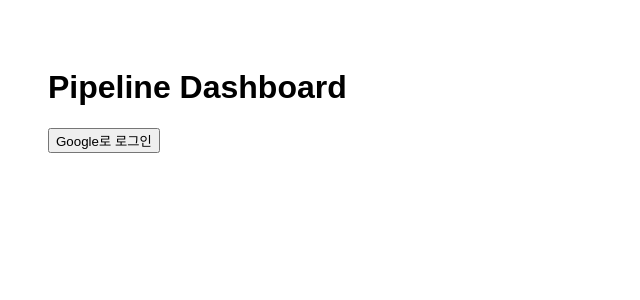
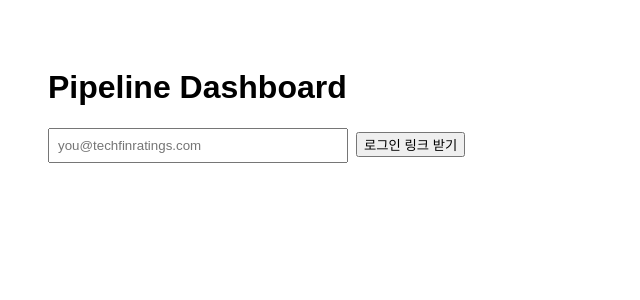
Before and after one commit to techfinra/pipelinedashboard, a Next.js app: page / in a window 1280 px wide. Shown: the top 300 px of the page, without its empty margins (0-640 px from the left). Built offline with nearby package versions, Linux system fonts and the light colour scheme; no server answers.

Commit message:
Switch to email link (passwordless) sign-in: app/page.js

```diff
--- a/app/page.js
+++ b/app/page.js
@@ -1,12 +1,23 @@
 'use client';
 
 import { useEffect, useState } from "react";
-import { signInWithPopup, signOut, onAuthStateChanged } from "firebase/auth";
-import { auth, googleProvider, ALLOWED_DOMAIN } from "../lib/firebase";
+import {
+  sendSignInLinkToEmail,
+  isSignInWithEmailLink,
+  signInWithEmailLink,
+  signOut,
+  onAuthStateChanged,
+} from "firebase/auth";
+import { auth, ALLOWED_DOMAIN, getActionCodeSettings } from "../lib/firebase";
+
+const EMAIL_STORAGE_KEY = "pipelineDashboardEmailForSignIn";
 
 export default function Home() {
   const [user, setUser] = useState(null);
   const [loading, setLoading] = useState(true);
+  const [email, setEmail] = useState("");
+  const [linkSent, setLinkSent] = useState(false);
+  const [needsEmailConfirm, setNeedsEmailConfirm] = useState(false);
   const [error, setError] = useState("");
 
   useEffect(() => {
@@ -17,18 +28,52 @@
     return () => unsub();
   }, []);
 
-  const handleSignIn = async () => {
-    setError("");
+  useEffect(() => {
+    if (typeof window === "undefined") return;
+    if (isSignInWithEmailLink(auth, window.location.href)) {
+      const storedEmail = window.localStorage.getItem(EMAIL_STORAGE_KEY);
+      if (!storedEmail) {
+        setNeedsEmailConfirm(true);
+        return;
+      }
+      completeSignIn(storedEmail);
+    }
+    // eslint-disable-next-line react-hooks/exhaustive-deps
+  }, []);
+
+  const completeSignIn = async (targetEmail) => {
     try {
-      const result = await signInWithPopup(auth, googleProvider);
-      const email = result.user.email || "";
-      if (!email.endsWith(`@${ALLOWED_DOMAIN}`)) {
-        await signOut(auth);
-        setError(`${ALLOWED_DOMAIN} 계정으로만 로그인할 수 있습니다.`);
-      }
+      await signInWithEmailLink(auth, targetEmail, window.location.href);
+      window.localStorage.removeItem(EMAIL_STORAGE_KEY);
+      window.history.replaceState({}, document.title, window.location.pathname);
+      setNeedsEmailConfirm(false);
     } catch (e) {
       setError(e.message);
     }
+  };
+
+  const handleSendLink = async () => {
+    setError("");
+    if (!email.endsWith(`@${ALLOWED_DOMAIN}`)) {
+      setError(`${ALLOWED_DOMAIN} 계정으로만 로그인할 수 있습니다.`);
+      return;
+    }
+    try {
+      await sendSignInLinkToEmail(auth, email, getActionCodeSettings());
+      window.localStorage.setItem(EMAIL_STORAGE_KEY, email);
+      setLinkSent(true);
+    } catch (e) {
+      setError(e.message);
+    }
+  };
+
+  const handleConfirmEmail = () => {
+    setError("");
+    if (!email.endsWith(`@${ALLOWED_DOMAIN}`)) {
+      setError(`${ALLOWED_DOMAIN} 계정으로만 로그인할 수 있습니다.`);
+      return;
+    }
+    completeSignIn(email);
   };
 
   const handleSignOut = () => signOut(auth);
@@ -37,21 +82,53 @@
     return <main style={{ padding: 40, fontFamily: "sans-serif" }}>로딩 중...</main>;
   }
 
+  if (user) {
+    return (
+      <main style={{ padding: 40, fontFamily: "sans-serif" }}>
+        <h1>Pipeline Dashboard</h1>
+        <p>{user.email}님 환영합니다.</p>
+        <button onClick={handleSignOut}>로그아웃</button>
+        <p style={{ marginTop: 20, color: "#888" }}>
+          대시보드 UI는 다음 단계에서 구현됩니다.
+        </p>
+      </main>
+    );
+  }
+
+  if (needsEmailConfirm) {
+    return (
+      <main style={{ padding: 40, fontFamily: "sans-serif" }}>
+        <h1>Pipeline Dashboard</h1>
+        <p>로그인을 완료하려면 이메일 주소를 다시 확인해주세요.</p>
+        <input
+          type="email"
+          placeholder={`you@${ALLOWED_DOMAIN}`}
+          value={email}
+          onChange={(e) => setEmail(e.target.value)}
+          style={{ padding: 8, width: 280, marginRight: 8 }}
+        />
+        <button onClick={handleConfirmEmail}>확인</button>
+        {error && <p style={{ color: "red" }}>{error}</p>}
+      </main>
+    );
+  }
+
   return (
     <main style={{ padding: 40, fontFamily: "sans-serif" }}>
       <h1>Pipeline Dashboard</h1>
-      {!user ? (
-        <div>
-          <button onClick={handleSignIn}>Google로 로그인</button>
-          {error && <p style={{ color: "red" }}>{error}</p>}
-        </div>
+      {linkSent ? (
+        <p>{email}로 로그인 링크를 보냈습니다. 메일함을 확인해주세요.</p>
       ) : (
         <div>
-          <p>{user.email}님 환영합니다.</p>
-          <button onClick={handleSignOut}>로그아웃</button>
-          <p style={{ marginTop: 20, color: "#888" }}>
-            대시보드 UI는 다음 단계에서 구현됩니다.
-          </p>
+          <input
+            type="email"
+            placeholder={`you@${ALLOWED_DOMAIN}`}
+            value={email}
+            onChange={(e) => setEmail(e.target.value)}
+            style={{ padding: 8, width: 280, marginRight: 8 }}
+          />
+          <button onClick={handleSendLink}>로그인 링크 받기</button>
+          {error && <p style={{ color: "red" }}>{error}</p>}
         </div>
       )}
     </main>
```
